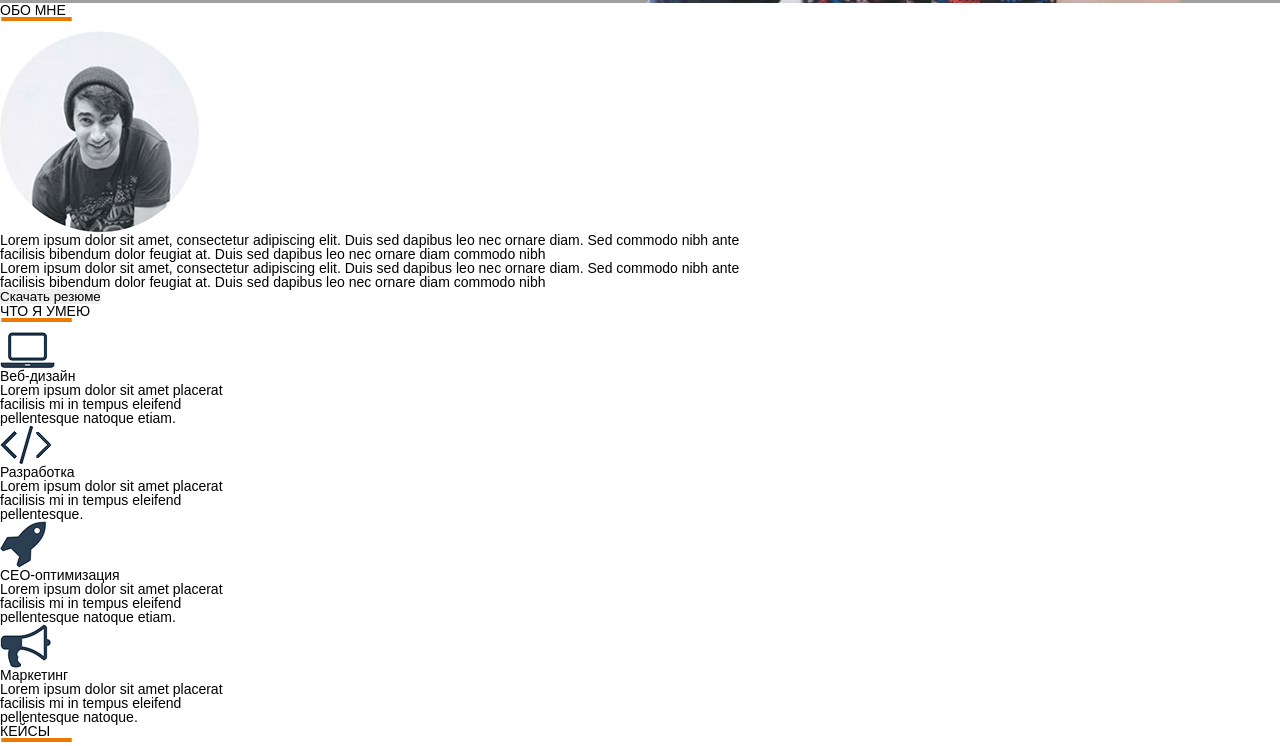
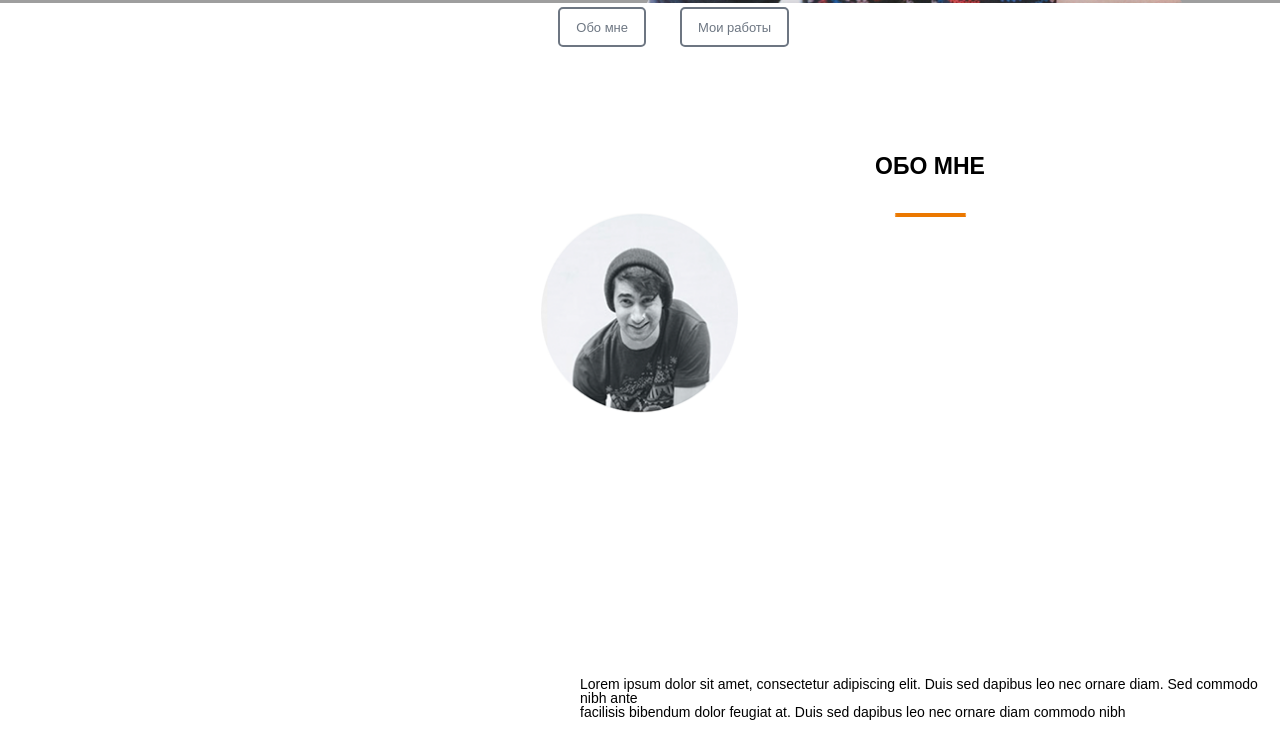
Before and after one commit to ZaharenkoIlia/ZaharenkoIlia.github.io, a plain HTML site: page Src/index.html in a window 1280 px wide. Shown: the part 797-1543 px from the top of the page. Drawn offline with Linux system fonts and the light colour scheme; grey boxes are pictures that could not be loaded.

Commit message:
Add files via upload

```diff
--- a/Src/css/style.css
+++ b/Src/css/style.css
@@ -65,5 +65,91 @@ nav {
     color: #6d7682;
     font-size: 13px;
     padding: 0px 16px;
-    margin-top: 50px 14px 0px 14px;
+    margin: 70px 15px 0px 15px;
 }
+
+.main1{
+    width: 100%;
+    height: 100%;
+    background: url(../img/%D1%84%D0%BE%D1%82%D0%BA%D0%B0.png)  50% 35%/auto 25% no-repeat;
+
+
+}
+
+.title_container1{
+    float:left;
+    margin: 108px 0px 0px 580px;
+    text-align: center;
+
+}
+
+.title_container1 h2{
+    font-size: 23px;
+    font-weight: bold;
+    padding-bottom: 35px;
+
+}
+
+.title_container1 h1{
+    margin: 450px 0px 30px 0px;
+    text-align: left;
+}
+
+.title_container1 p{
+    text-align: left;
+    padding-bottom: 30px;
+}
+
+.title_container1 input{
+    height: 30px;
+    text-align: center;
+    border: 2px solid #6f707e;
+    background: none;
+    border-radius: 5px;
+    color: #6d7682;
+    font-size: 13px;
+    padding: 0px 16px;
+
+}
+
+.main2{
+    width: 100%;
+    height: 100%;
+    box-shadow: 2px 2px 10px #000;
+    background: url(../img/%D0%BD%D0%BE%D1%83%D1%82.png) 500px no-repeat , url(../img/%D0%B7%D0%BD%D0%B0%D0%BA.png) 790px no-repeat , url(../img/%D1%80%D0%B0%D0%BA%D0%B5%D1%82%D0%B0.png) 1090px no-repeat , url(../img/%D0%B3%D1%80%D0%B0%D0%BC%D0%BC%D0%BE%D1%84%D0%BE%D0%BD.png) 1380px no-repeat , url(../img/%D0%BA%D0%B0%D1%80%D1%82%D0%B8%D0%BD%D0%BA%D0%B0%20%D1%84%D0%BE%D0%BD%D0%B0.png) center/cover no-repeat;
+}
+
+.title_container2{
+    float: left;
+    margin: 108px 0px 0px 875px;
+    text-align: center;
+
+}
+.title_container2 h2{
+    font-size: 23px;
+    font-weight: bold;
+    padding-bottom: 35px;
+}
+
+.title_container2 h4{
+
+    margin: 100px 0px 0px -850px;
+    font-size: 18px;
+    color: #cf7600;
+    padding:  30px;
+
+}
+
+.title_container2 h3{
+    margin: -140px 0px 0px -275px;
+    font-size: 18px;
+    color: #cf7600;
+    padding:  30px;
+
+}
+
+
+.title_container2 p{
+    float: left;
+    margin: 20px 0px 0px -850px;
+}
--- a/Src/index.html
+++ b/Src/index.html
@@ -31,42 +31,38 @@
       </nav>
   </header>
 <div class="main">
-    <div class="title_container"></div>
+    <div class="title_container">
     <h1>Привет <br>Я Илья Захаренко </h1>
     <h4>Фулл стек веб- разработчик</h4>
     <input type="submit" value="Обо мне">
     <input type="submit" value="Мои работы">
+    </div>
 </div>
 <div class="main1">
-    <div class="title_container1"></div>
+    <div class="title_container1">
     <h2>ОБО МНЕ</h2>
-    <img src="img/%D0%A7%D0%B5%D1%80%D1%82%D0%B0%20%D0%B7%D0%B0%D0%B3%D0%BE%D0%BB%D0%BE%D0%B2%D0%BA%D0%B0.png" alt="">
-    <p>
-    <img src="img/%D1%84%D0%BE%D1%82%D0%BA%D0%B0.png" alt="">
-    <p>Lorem ipsum dolor sit amet, consectetur adipiscing elit. Duis sed dapibus leo nec ornare diam. Sed commodo nibh ante <br> facilisis bibendum dolor feugiat at. Duis sed dapibus leo nec ornare diam commodo nibh </p>
+       <img src="img/%D0%A7%D0%B5%D1%80%D1%82%D0%B0%20%D0%B7%D0%B0%D0%B3%D0%BE%D0%BB%D0%BE%D0%B2%D0%BA%D0%B0.png" alt="">
+        <h1>Lorem ipsum dolor sit amet, consectetur adipiscing elit. Duis sed dapibus leo nec ornare diam. Sed commodo nibh ante <br> facilisis bibendum dolor feugiat at. Duis sed dapibus leo nec ornare diam commodo nibh </h1>
     <p>Lorem ipsum dolor sit amet, consectetur adipiscing elit. Duis sed dapibus leo nec ornare diam. Sed commodo nibh ante <br> facilisis bibendum dolor feugiat at. Duis sed dapibus leo nec ornare diam commodo nibh </p>
     <input type="submit" value="Скачать резюме">
+    </div>
 </div>
 <div class="main2">
-    <div class="title_container2"></div>
+    <div class="title_container2">
     <h2>ЧТО Я УМЕЮ</h2>
     <img src="img/%D0%A7%D0%B5%D1%80%D1%82%D0%B0%20%D0%B7%D0%B0%D0%B3%D0%BE%D0%BB%D0%BE%D0%B2%D0%BA%D0%B0.png" alt="">
-    <p>
-    <img src="img/%D0%BD%D0%BE%D1%83%D1%82.png" alt="">
     <h4>Веб-дизайн</h4>
-    <p>Lorem ipsum dolor sit amet placerat <br>facilisis mi in tempus eleifend <br>pellentesque natoque etiam.
-    <p><img src="img/%D0%B7%D0%BD%D0%B0%D0%BA.png" alt="">
+    <p>Lorem ipsum dolor sit amet placerat <br>facilisis mi in tempus eleifend <br>pellentesque natoque etiam.</p>
     <h4>Разработка</h4>
-    <p>Lorem ipsum dolor sit amet placerat <br>facilisis mi in tempus eleifend <br>pellentesque.
-    <p><img src="img/%D1%80%D0%B0%D0%BA%D0%B5%D1%82%D0%B0.png" alt="">
+    <p>Lorem ipsum dolor sit amet placerat <br>facilisis mi in tempus eleifend <br>pellentesque.</p>
     <h4>CEO-оптимизация</h4>
-    <p>Lorem ipsum dolor sit amet placerat <br>facilisis mi in tempus eleifend <br>pellentesque natoque etiam.
-    <p><img src="img/%D0%B3%D1%80%D0%B0%D0%BC%D0%BC%D0%BE%D1%84%D0%BE%D0%BD.png" alt="">
+    <p>Lorem ipsum dolor sit amet placerat <br>facilisis mi in tempus eleifend <br>pellentesque natoque etiam.</p>
     <h4>Маркетинг</h4>
-    <p>Lorem ipsum dolor sit amet placerat <br>facilisis mi in tempus eleifend <br>pellentesque natoque.
+    <p>Lorem ipsum dolor sit amet placerat <br>facilisis mi in tempus eleifend <br>pellentesque natoque.</p>
+    </div>
 </div>
 <div class="main3">
-    <div class="title_container3"></div>
+    <div class="title_container3">
     <h2>КЕЙСЫ</h2>
     <img src="img/%D0%A7%D0%B5%D1%80%D1%82%D0%B0%20%D0%B7%D0%B0%D0%B3%D0%BE%D0%BB%D0%BE%D0%B2%D0%BA%D0%B0.png" alt="">
     <p>Lorem ipsum dolor sit amet, consectetur adipiscing elit. Duis sed Dapibus leo nec ornare diancoccodo nibh ante facilisis.
@@ -75,7 +71,7 @@
       <p>Какая-то компания</p>
       <h4>WEB-сайт</h4>
       <p>http://www.somedomain.com</p>
-      <h4>Название проекта</h4>
+      <h3>Название проекта</h3>
       <p>Lorem ipsum dolor sit amet, consectetur adipiscing elit., sed do eiusmod tempor incididunt ut labore et delore magna <br> aliqua. Ut enim ad minim veniam, quis nostrud exercitation ullamco laboris nisi ut aliquip ex ea commodo consequat. <br> Duis aute irure dolor in reprehenderit in voluptate velit esse cillum dolore eu fugiat nulla pariatur.
       <p><input type="submit" value="VISIT LIVE SITE"></p>
     <h1>Расчет стоимости</h1>
@@ -96,9 +92,10 @@
     <!-- я так понимаю тут должен быть расчет и какая-то формула, мы пока не прошли-->
     <h4>Стоимость 0</h4>
     <!-- я так понимаю тут должен быть расчет и какая-то формула, мы пока не прошли-->
+    </div>
 </div>
-<div class="main3">
-    <div class="title_container3"></div>
+<div class="main4">
+    <div class="title_container4">
     <h2>НЕМНОГО СТАТИСТИКИ</h2>
     <img src="img/%D0%A7%D0%B5%D1%80%D1%82%D0%B0%20%D0%B7%D0%B0%D0%B3%D0%BE%D0%BB%D0%BE%D0%B2%D0%BA%D0%B0.png" alt="">
      <p>
@@ -114,9 +111,10 @@
     <p><img src="img/%D0%BA%D1%83%D0%B1%D0%BE%D0%BA.png" alt="">
     <h1>23</h1>
     <p>Наград получено.
+    </div>
 </div>
-<div class="main4">
-    <div class="title_container4"></div>
+<div class="main5">
+    <div class="title_container5">
     <h2>Отзывы</h2>
     <img src="img/%D0%A7%D0%B5%D1%80%D1%82%D0%B0%20%D0%B7%D0%B0%D0%B3%D0%BE%D0%BB%D0%BE%D0%B2%D0%BA%D0%B0.png" alt="">
     <p>
@@ -127,9 +125,10 @@
     <img src="img/%D0%9E%D1%80%D0%B0%D0%BD%D0%B6.png" alt="">
     <img src="img/%D0%9E%D1%80%D0%B0%D0%BD%D0%B6%20%D0%BA%D0%BE%D0%BF%D0%B8%D1%8F.png" alt="">
     <img src="img/%D0%9E%D1%80%D0%B0%D0%BD%D0%B6%20%D0%BA%D0%BE%D0%BF%D0%B8%D1%8F.png" alt="">
+    </div>
 </div>
-<div class="main5">
-    <div class="title_container5"></div>
+<div class="main6">
+    <div class="title_container6">
     <h2>МОИ КОНТАКТЫ</h2>
     <img src="img/%D0%A7%D0%B5%D1%80%D1%82%D0%B0%20%D0%B7%D0%B0%D0%B3%D0%BE%D0%BB%D0%BE%D0%B2%D0%BA%D0%B0.png" alt="">
     <p>Lorem ipsum dolor sit amet, consectetur adipiscing elit. Duis sed dapibus leo nec ornare diamcoccodo
@@ -150,9 +149,10 @@
         <img src="img/%D0%BA%D0%B8%D1%81%D0%B0.png" alt="">
         <img src="img/%D0%B8%D0%BD%D1%81%D1%82.png" alt="">
         <img src="img/%D0%B8%D0%BD.png" alt="">
+        </div>
 </div>
-<div class="main5">
-    <div class="title_container5"></div>
+<div class="main7">
+    <div class="title_container7"></div>
     <img src="img/%D0%9A%D0%B0%D1%80%D1%82%D0%B0.png" alt="">
 </div>
 <footer>
@@ -162,3 +162,8 @@
 </footer>
 </body>
 </html>
+
+
+<img src="img/%D1%81%D0%BA%D0%BE%D0%B1%D0%BA%D0%B8.png" alt="">
+<img src="img/%D1%80%D0%B0%D0%BA%D0%B5%D1%82%D0%B0.png" alt="">
+<img src="img/%D0%B7%D0%BD%D0%B0%D0%BA.png" alt="">
```
Also changed, not shown: Src/img/картинка фона.png (added).
